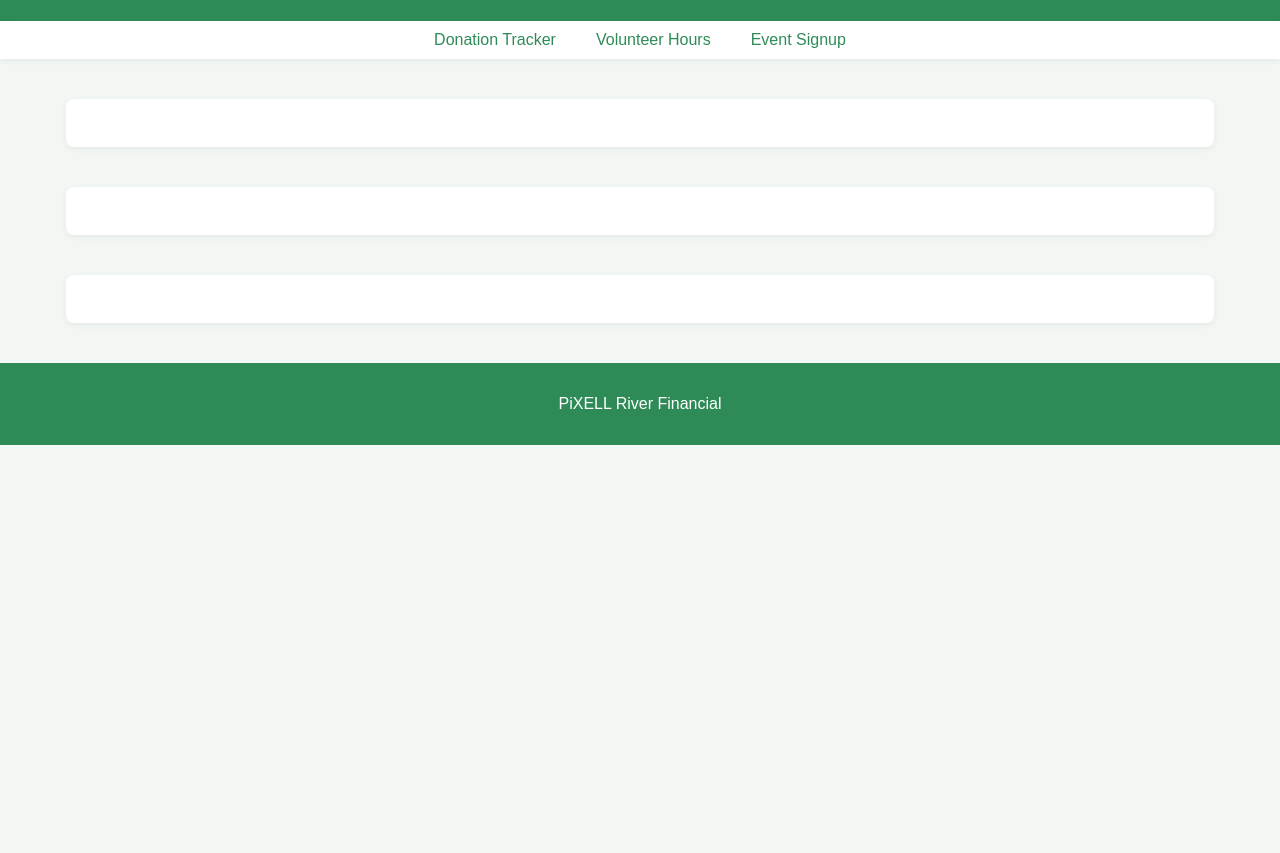
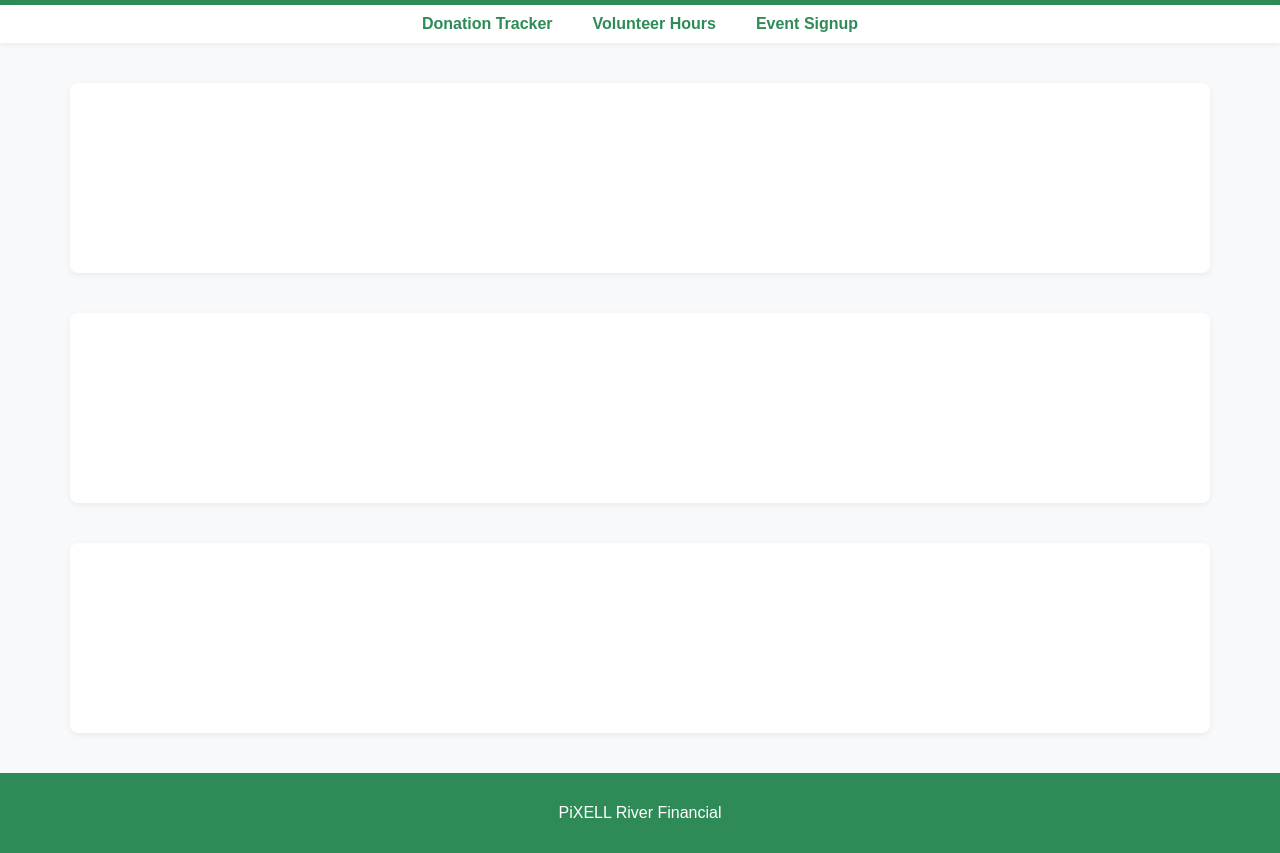
Before and after one commit to RForest2/Community-Support-Tracker, a website: page index.html in a window 1280 px wide. Shown: the part 72-925 px from the top of the page. Before the commit the page ends 800 px from the top, so only its background shows below. Drawn offline with Linux system fonts and the light colour scheme.

Commit message:
Added stage-2 html and fixed index html.

```diff
--- /dev/null
+++ b/css/styles.css
@@ -0,0 +1,82 @@
+:root {
+  --color-bg: #f7f9fb;
+  --color-card: #ffffff;
+  --color-primary: #2e8b57;
+  --color-secondary: #6fcf44;
+  --color-text: #333333;
+
+  --color-success: #27ae60;
+  --color-error: #d64545;
+
+  --font-primary: Arial, Helvetica, sans-serif;
+  --font-header: "Cossette Titre", Arial, Helvetica, sans-serif;
+
+  --radius: 8px;
+  --shadow: 0 2px 6px rgba(0, 0, 0, 0.06);
+}
+
+body {
+  margin: 0;
+  padding: 0;
+  font-family: var(--font-primary);
+  background-color: var(--color-bg);
+  color: var(--color-text);
+}
+
+h1,
+h2,
+h3 {
+  margin: 0;
+  font-family: var(--font-header);
+}
+
+.header {
+  background-color: var(--color-primary);
+  color: white;
+  padding: 20px;
+  text-align: center;
+}
+
+.navbar {
+  font-family: var(--font-header);
+  background-color: #ffffff;
+  box-shadow: var(--shadow);
+}
+
+.navbar ul {
+  list-style: none;
+  margin: 0;
+  padding: 10px 0;
+  display: flex;
+  justify-content: center;
+  gap: 40px;
+}
+
+.navbar a {
+  text-decoration: none;
+  color: var(--color-primary);
+  font-weight: 600;
+  transition: color 0.2s;
+}
+
+.navbar a:hover {
+  color: var(--color-secondary);
+}
+
+section {
+  max-width: 1100px;
+  margin: 40px auto;
+  padding: 20px;
+  background-color: var(--color-card);
+  border-radius: var(--radius);
+  box-shadow: var(--shadow);
+  min-height: 150px;
+}
+
+.footer {
+  background-color: var(--color-primary);
+  color: white;
+  padding: 15px;
+  text-align: center;
+  margin-top: 40px;
+}
--- a/index.html
+++ b/index.html
@@ -4,7 +4,7 @@
     <meta charset="UTF-8" />
     <meta name="viewport" content="width=device-width, initial-scale=1.0" />
     <title>Community Support Tracker Project</title>
-    <link rel="stylesheet" href="css/donation.css" />
+    <link rel="stylesheet" href="css/styles.css" />
   </head>
   <body>
     <header class="header">
```
Also changed, not shown: donation.html (+12 -0 lines).
